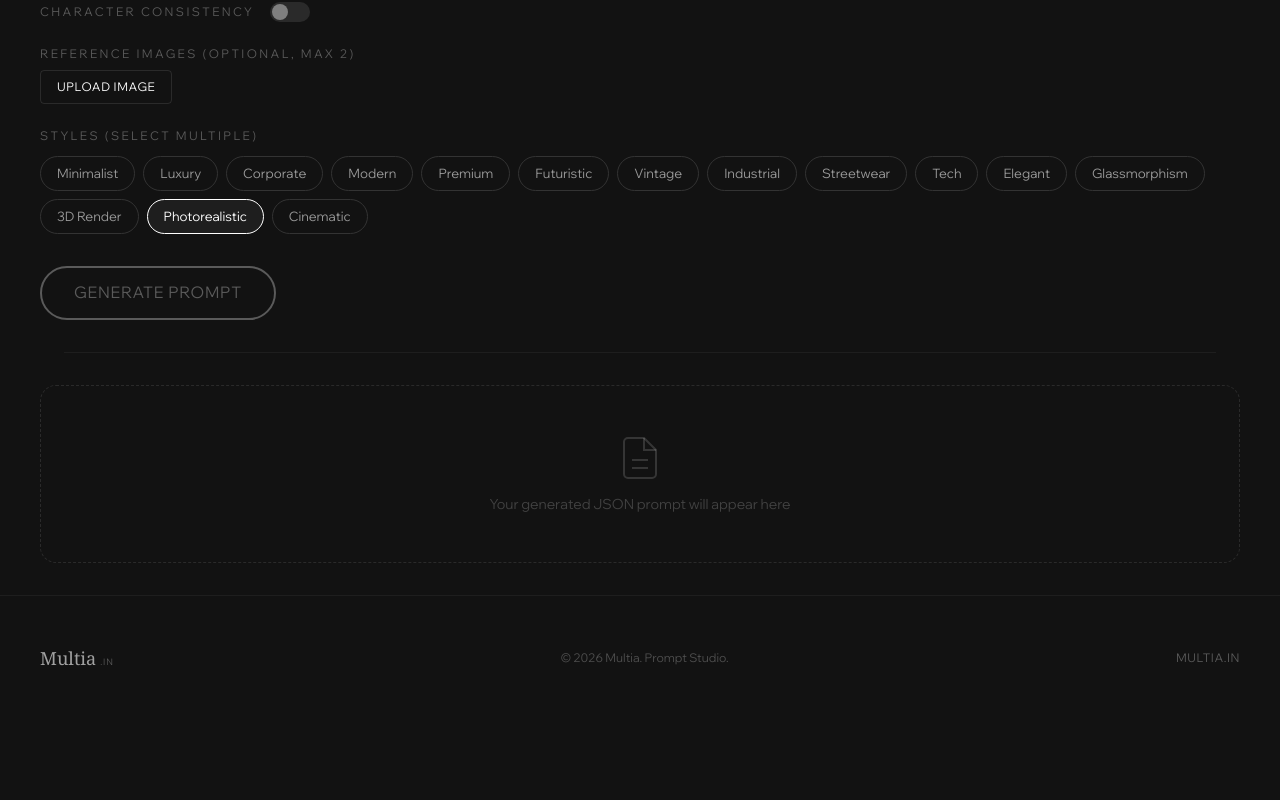
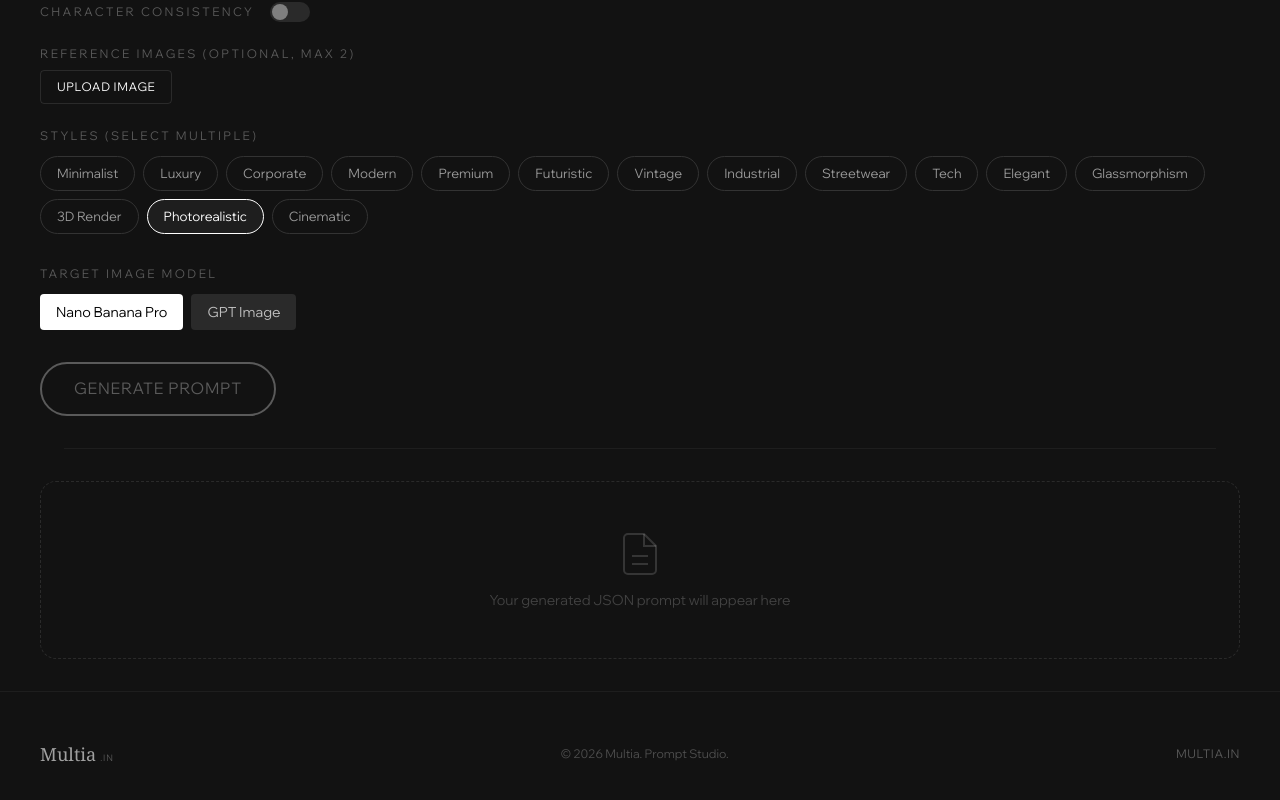
Before and after one commit to Devanshupardeshi/MultiaPrompt, a Next.js app: page / in a window 1280 px wide. Shown: the part 803-1603 px from the top of the page. Before the commit the page ends 1523 px from the top, so only its background shows below. Built offline with nearby package versions, Linux system fonts and the light colour scheme; a web font is replaced by a local one.

Commit message:
Add target image model selector to InputForm UI

```diff
--- a/components/prompt-studio/input-form.tsx
+++ b/components/prompt-studio/input-form.tsx
@@ -403,6 +403,22 @@ export function InputForm({ onGenerate, isLoading }: InputFormProps) {
             </div>
           </div>
 
+          {/* Target image model selector */}
+          <div className="mb-8">
+            <label className="block text-xs text-white/30 font-body uppercase tracking-[0.2em] mb-3">Target Image Model</label>
+            <div className="flex gap-2">
+              {([["nano-banana-pro", "Nano Banana Pro"], ["gpt-image", "GPT Image"]] as const).map(([id, label]) => (
+                <button
+                  key={id}
+                  onClick={() => setTargetModel(id)}
+                  className={`px-4 py-2 rounded text-sm transition-colors ${targetModel === id ? "bg-white text-black" : "bg-white/10 text-white/70 hover:bg-white/20"}`}
+                >
+                  {label}
+                </button>
+              ))}
+            </div>
+          </div>
+
           {/* Generate button */}
           <button
             onClick={handleSubmit}
```
